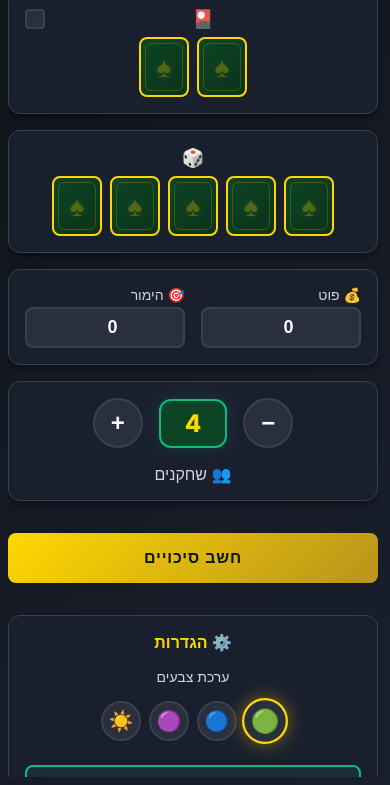
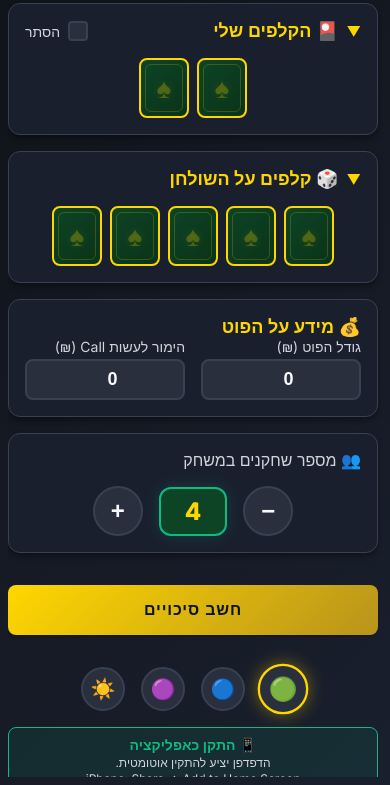
Before and after one commit to BenyaminLabs/poker-odds-calculator, a plain HTML site: page index.html in a window 390 px wide. Shown: the part 59-844 px from the top of the page. Drawn offline with Linux system fonts and the light colour scheme.

Commit message:
Final polish: clean settings UI, fix mobile spacing, reorder cards (A-2-K)

```diff
--- a/index.html
+++ b/index.html
@@ -29,7 +29,8 @@
   <div id="app">
     <!-- Header -->
     <header class="header">
-      <h1>🃏</h1>
+      <h1>🃏 מחשבון פוקר</h1>
+      <p>חישוב הסתברויות בזמן אמת</p>
     </header>
 
     <!-- Main Content -->
@@ -37,9 +38,13 @@
       <!-- Player Hand Section -->
       <section class="section">
         <div class="section-header" onclick="toggleCardGrid('playerGrid')">
-          <h2 class="section-title">🎴</h2>
+          <h2 class="section-title">
+            <span id="playerGridIcon" class="toggle-icon">▼</span>
+            🎴 הקלפים שלי
+          </h2>
           <label class="hide-toggle" onclick="event.stopPropagation()">
             <input type="checkbox" id="hideCards">
+            <span>הסתר</span>
           </label>
         </div>
 
@@ -54,7 +59,10 @@
       <!-- Community Cards Section -->
       <section class="section">
         <div class="section-header" onclick="toggleCardGrid('communityGrid')">
-          <h2 class="section-title">🎲</h2>
+          <h2 class="section-title">
+            <span id="communityGridIcon" class="toggle-icon">▼</span>
+            🎲 קלפים על השולחן
+          </h2>
         </div>
 
         <div class="selected-cards" id="communityCardsDisplay" onclick="toggleCardGrid('communityGrid')">
@@ -70,15 +78,17 @@
 
       <!-- Pot & Bet Information -->
       <section class="section pot-section">
+        <h2 class="section-title">💰 מידע על הפוט</h2>
+
         <div class="pot-inputs">
           <div class="input-group">
-            <label>💰 פוט</label>
-            <input type="number" id="potSize" min="0" value="0" placeholder="0">
+            <label>גודל הפוט (₪)</label>
+            <input type="number" id="potSize" min="0" value="0" placeholder="100">
           </div>
 
           <div class="input-group">
-            <label>🎯 הימור</label>
-            <input type="number" id="betSize" min="0" value="0" placeholder="0">
+            <label>הימור לעשות Call (₪)</label>
+            <input type="number" id="betSize" min="0" value="0" placeholder="20">
           </div>
         </div>
       </section>
@@ -86,12 +96,12 @@
       <!-- Number of Players -->
       <section class="section">
         <div class="stepper-container">
+          <label class="stepper-label">👥 מספר שחקנים במשחק</label>
           <div class="stepper">
             <button class="stepper-btn" id="decrementPlayers" onclick="changePlayerCount(-1)">−</button>
             <div class="stepper-value" id="numPlayersDisplay">4</div>
             <button class="stepper-btn" id="incrementPlayers" onclick="changePlayerCount(1)">+</button>
           </div>
-          <label class="stepper-label" style="text-align: center;">👥 שחקנים</label>
         </div>
       </section>
 
@@ -154,10 +164,7 @@
 
       <!-- Theme Selector + PWA Info -->
       <section class="section bottom-section">
-        <h3 class="section-subtitle">⚙️ הגדרות</h3>
-
         <div class="setting-group">
-          <label class="setting-label">ערכת צבעים</label>
           <div class="theme-selector">
             <button class="theme-btn active" data-theme="default" title="Classic Green">🟢</button>
             <button class="theme-btn" data-theme="ocean" title="Ocean Blue">🔵</button>
--- a/poker-logic.js
+++ b/poker-logic.js
@@ -2,7 +2,7 @@
 
 // Constants
 const SUITS = ['♠', '♥', '♣', '♦']; // Black, Red, Black, Red - alternating
-const RANKS = ['A', 'K', 'Q', 'J', '10', '9', '8', '7', '6', '5', '4', '3', '2']; // Ace first
+const RANKS = ['A', '2', '3', '4', '5', '6', '7', '8', '9', '10', 'J', 'Q', 'K']; // Ace first, then 2-K
 const RANK_VALUES = {
     '2': 2, '3': 3, '4': 4, '5': 5, '6': 6, '7': 7, '8': 8, '9': 9,
     '10': 10, 'J': 11, 'Q': 12, 'K': 13, 'A': 14
--- a/styles-mobile-fix.css
+++ b/styles-mobile-fix.css
@@ -1,86 +1,95 @@
-/* Additional CSS fixes for mobile scroll and new sections */
+/* Mobile Fixes & Layout Adjustments */
 
 /* Fix mobile viewport scroll issues */
 body {
     height: 100vh;
     height: 100dvh;
-    /* Dynamic viewport height for mobile browsers */
     overflow: hidden;
     padding: var(--spacing-sm);
-    /* Reduce padding */
+    /* Reduced padding */
 }
 
 #app {
     height: 100%;
     overflow: hidden;
     gap: var(--spacing-sm);
-    /* Reduce gap */
+    /* Reduced gap */
 }
 
-/* Reduce header padding */
+/* Header adjustments */
 .header {
-    padding: var(--spacing-xs) 0;
+    padding: var(--spacing-sm) 0;
+    /* Reduced padding */
+    flex-shrink: 0;
 }
 
 .header h1 {
+    margin-bottom: 0;
     font-size: var(--font-size-xl);
-    margin-bottom: 0;
+    /* Slightly smaller title */
 }
 
+.header p {
+    display: none;
+    /* Hide subtitle to save space */
+}
+
+/* Content area adjustments */
 .content {
-    /* Ensure content area doesn't get hidden by browser UI */
     height: 100%;
     padding-bottom: calc(var(--spacing-xl) + env(safe-area-inset-bottom));
-    /* Increase bottom padding */
+    /* More bottom padding */
+    padding-top: var(--spacing-xs);
 }
 
 /* Bottom section styling */
 .bottom-section {
-    margin-top: var(--spacing-md);
-    padding-bottom: var(--spacing-lg);
-}
-
-.section-subtitle {
-    font-size: var(--font-size-base);
-    font-weight: 600;
-    color: var(--text-gold);
-    margin-bottom: var(--spacing-md);
-    text-align: center;
+    margin-top: auto;
+    /* Push to bottom if space allows */
+    background: transparent;
+    /* Remove background to make it cleaner */
+    border: none;
+    box-shadow: none;
+    padding: 0;
 }
 
 .setting-group {
-    margin-bottom: var(--spacing-lg);
+    margin-bottom: var(--spacing-md);
 }
 
-.setting-label {
-    display: block;
-    font-size: var(--font-size-sm);
-    color: var(--text-secondary);
-    margin-bottom: var(--spacing-sm);
-    font-weight: 500;
-    text-align: center;
+/* Theme selector adjustments */
+.theme-selector {
+    justify-content: center;
+    gap: var(--spacing-md);
+}
+
+.theme-btn {
+    width: 44px;
+    /* Slightly larger touch target */
+    height: 44px;
 }
 
 /* PWA Info Box */
 .pwa-info {
-    padding: var(--spacing-md);
+    padding: var(--spacing-sm);
     background: rgba(16, 185, 129, 0.1);
-    border: 2px solid var(--accent-green);
+    border: 1px solid var(--accent-green);
     border-radius: 8px;
     text-align: center;
+    margin-top: var(--spacing-sm);
 }
 
 .pwa-title {
-    font-size: var(--font-size-base);
+    font-size: var(--font-size-sm);
     font-weight: 600;
     color: var(--accent-green);
-    margin-bottom: var(--spacing-xs);
+    margin-bottom: 2px;
 }
 
 .pwa-text {
-    font-size: var(--font-size-sm);
+    font-size: var(--font-size-xs);
     color: var(--text-secondary);
-    line-height: 1.5;
+    line-height: 1.3;
 }
 
 /* Make selected-cards clickable indicator */
@@ -99,38 +108,6 @@ body {
     display: none;
 }
 
-/* Ensure theme selector in settings has proper styling */
-.setting-group .theme-selector {
-    display: flex;
-    gap: var(--spacing-sm);
-    justify-content: center;
-}
-
-/* Center section titles (icons) */
-.section-title {
-    justify-content: center;
-    width: 100%;
-}
-
-.section-header {
-    margin-bottom: var(--spacing-sm);
-}
-
-/* Mobile viewport fixes */
-@media (max-height: 700px) {
-    .pwa-info {
-        padding: var(--spacing-sm);
-    }
-
-    .pwa-title {
-        font-size: var(--font-size-sm);
-    }
-
-    .pwa-text {
-        font-size: var(--font-size-xs);
-    }
-}
-
 /* iOS Safari specific fixes */
 @supports (-webkit-touch-callout: none) {
     body {
```
